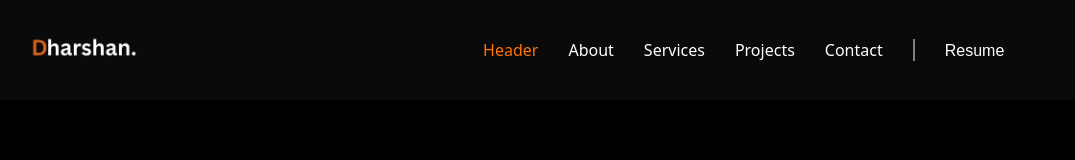
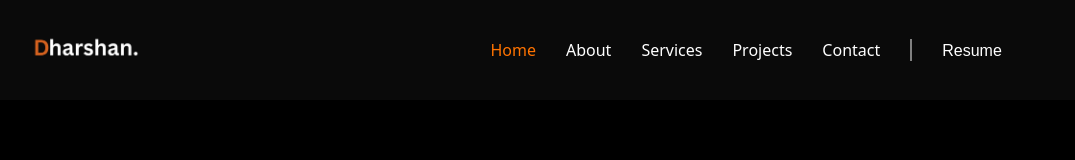
Before and after one commit to dharshan-005/portfolio, a React (Vite) app: page / in a window 1280 px wide. Shown: the top 160 px of the page, without its empty margins (126-1201 px from the left). Built offline with nearby package versions, Linux system fonts and the light colour scheme.

Commit message:
Commit changes

```diff
--- a/src/Navigation/Navbar.jsx
+++ b/src/Navigation/Navbar.jsx
@@ -4,17 +4,17 @@ import styles from "./navbar.module.css";
 import logo from "../assets/logo.png";
 import resume from "../assets/resume_35.pdf"
 
-const sections = ["header", "about", "services", "projects", "contact"];
+const sections = ["home", "about", "services", "projects", "contact"];
 
 const Navbar = () => {
   const [open, setOpen] = useState(false);
 
-   const [activeSection, setActiveSection] = useState("header");
+   const [activeSection, setActiveSection] = useState("home");
 
 
   useEffect(() => {
     const handleScroll = () => {
-      let current = "header";
+      let current = "home";
       sections.forEach((sectionId) => {
         const section = document.getElementById(sectionId);
         if (section) {
```
